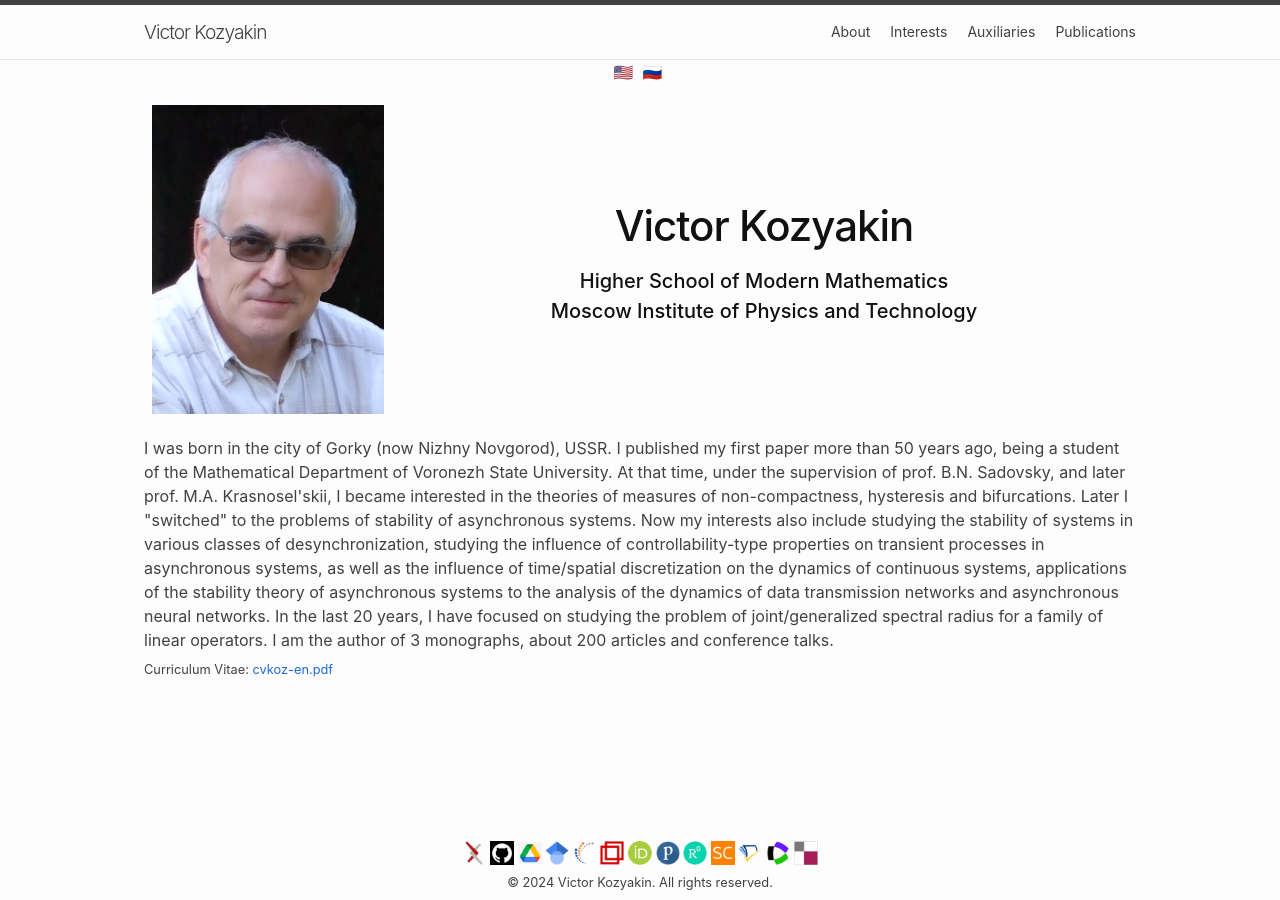
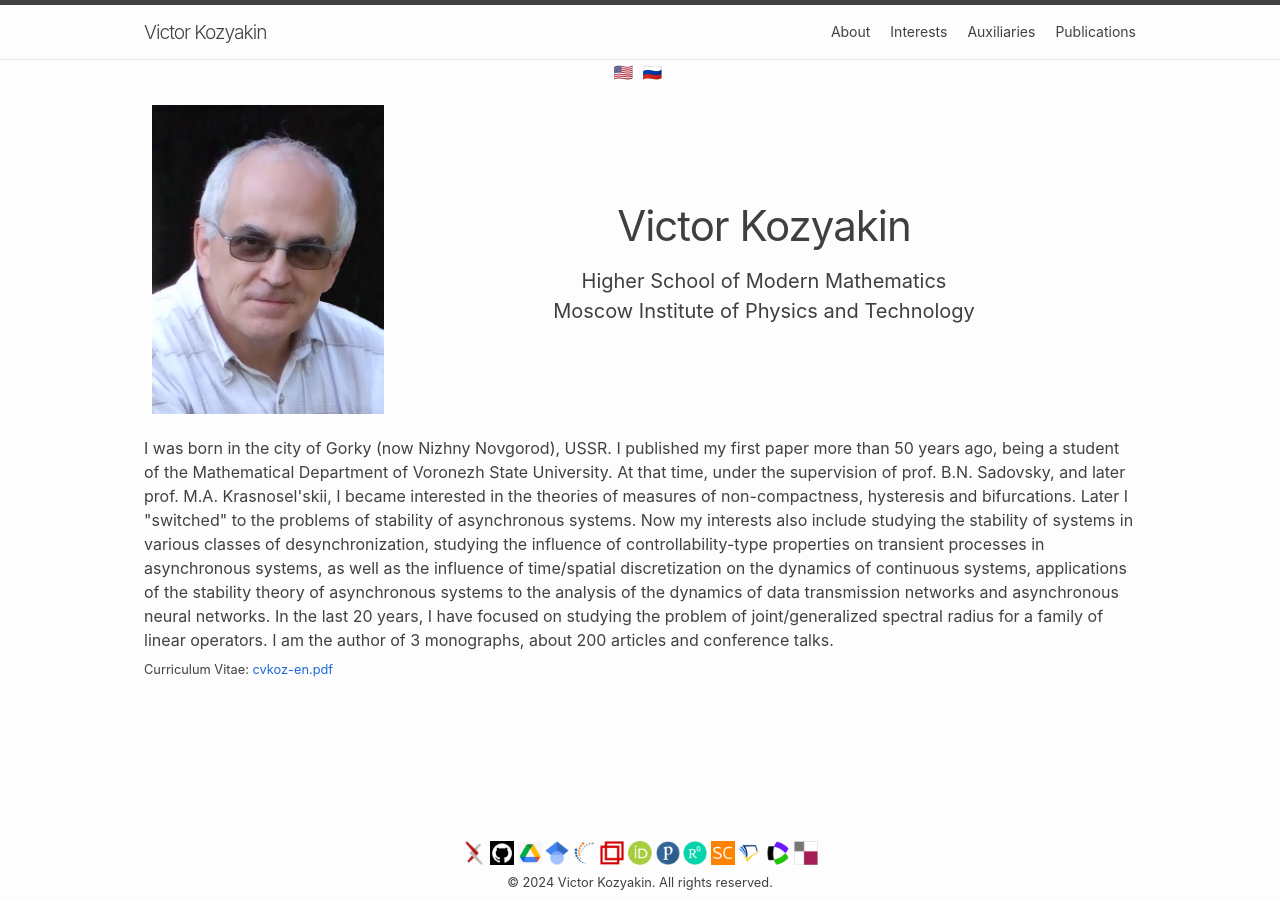
Before and after one commit to kozyakin/kozyakin.github.io, a Jekyll site: the page built from index.html, in a window 1280 px wide. Built offline with Jekyll 4.4.1, drawn with Linux system fonts in a browser that asks for light colours; emoji names are drawn with the system emoji font.

Commit message:
Update _base.scss

```diff
--- a/_sass/minima/_base.scss
+++ b/_sass/minima/_base.scss
@@ -103,8 +103,7 @@
  * Headings
  */
 h1, h2, h3, h4, h5, h6 {
-  color: $heading-color;
-  font-weight: 500;
+  font-weight: $base-font-weight;
 }
 
 
@@ -122,8 +121,7 @@
 
   &:hover {
     color: $link-hover-color;
-    text-decoration: underline $brand-color;
-    text-underline-offset: 3px;
+    text-decoration: underline;
   }
 
   .social-media-list &:hover {
@@ -143,7 +141,7 @@
   color: $brand-color;
   border-left: 4px solid $border-color-01;
   padding-left: $spacing-unit * .5;
-  @include relative-font-size(1.05);
+  @include relative-font-size(1.125);
   font-style: italic;
 
   > :last-child {
```
